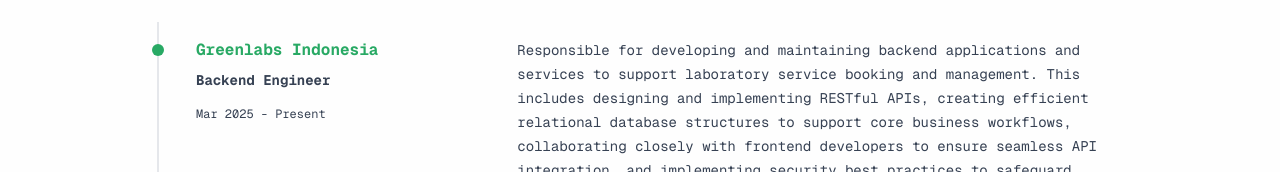
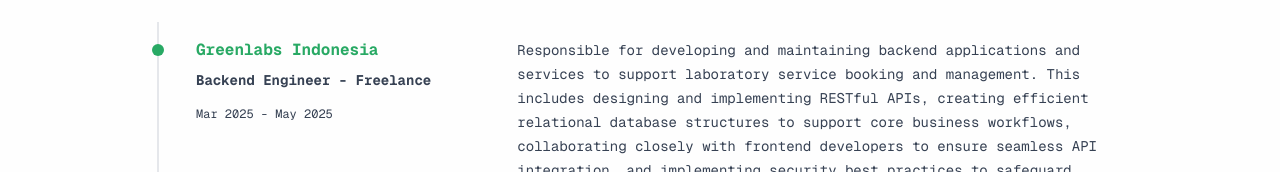
Before and after one commit to ekyza/portfolio, a React (Vite) app: page / in a window 1280 px wide. Shown: the part 521-693 px from the top of the page. Built offline with nearby package versions, Linux system fonts and the light colour scheme; some icons are missing.

Commit message:
update resume access link and experience section

```diff
--- a/src/components/section/about_me/AboutMeSection.tsx
+++ b/src/components/section/about_me/AboutMeSection.tsx
@@ -21,7 +21,7 @@
 
       <div className="flex items-center gap-8">
         <a
-          href="https://drive.google.com/file/d/1316cDUX3fq7_cGt6IgIvWDChfAp_SEnG/view?usp=drive_link"
+          href="https://drive.google.com/file/d/19QDT00Bcv3mmjCsjslOwFuDN8MYkgU77/view?usp=sharing"
           target="_blank"
           rel="noopener noreferrer"
           className="bg-primary dark:bg-dark-primary py-2 px-3 rounded-md flex items-center gap-2 font-primary text-sm font-bold text-background dark:text-dark-background hover:cursor-pointer transition-all duration-200 hover:drop-shadow-[0_0_8px_#28a964 dark:hover:drop-shadow-[0_0_8px_#33ce78]"
--- a/src/components/section/contact/ContactSection.tsx
+++ b/src/components/section/contact/ContactSection.tsx
@@ -14,7 +14,7 @@
   {
     label: "Resume",
     icon: "bx bx-file-detail",
-    href: "https://drive.google.com/file/d/1316cDUX3fq7_cGt6IgIvWDChfAp_SEnG/view?usp=drive_link",
+    href: "https://drive.google.com/file/d/19QDT00Bcv3mmjCsjslOwFuDN8MYkgU77/view?usp=sharing",
     target: "_blank",
     rel: "noopener noreferrer",
   },
--- a/src/components/section/experience/ExperienceSection.tsx
+++ b/src/components/section/experience/ExperienceSection.tsx
@@ -3,8 +3,8 @@
 const experiences = [
   {
     company: "Greenlabs Indonesia",
-    role: "Backend Engineer",
-    date: "Mar 2025 - Present",
+    role: "Backend Engineer - Freelance",
+    date: "Mar 2025 - May 2025",
     descriptions:
       "Responsible for developing and maintaining backend applications and services to support laboratory service booking and management. This includes designing and implementing RESTful APIs, creating efficient relational database structures to support core business workflows, collaborating closely with frontend developers to ensure seamless API integration, and implementing security best practices to safeguard sensitive user and operational data, also handled deployment automation using CI/CD pipelines to enable faster, more consistent, and reliable delivery of new features and updates.",
   },
```
